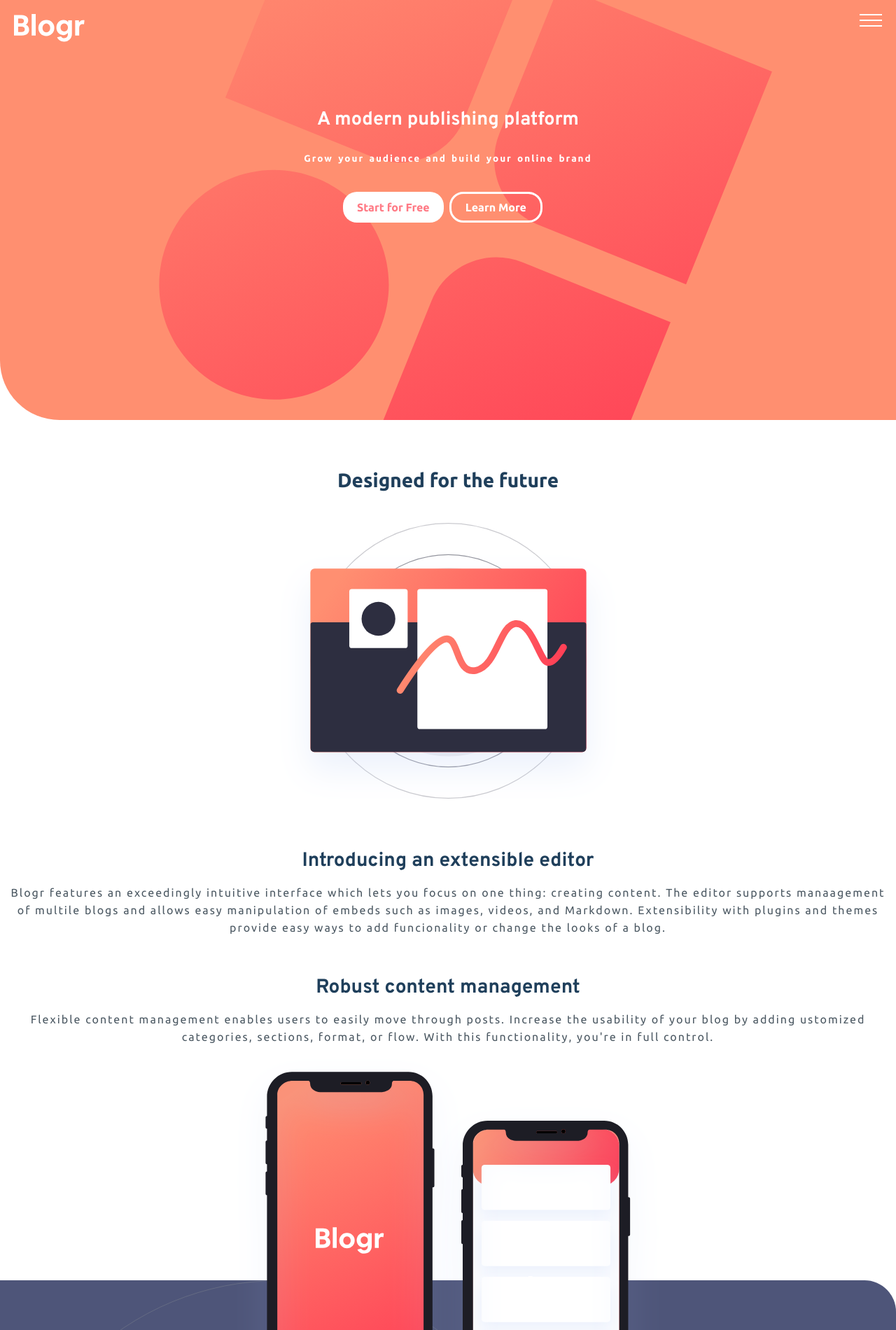
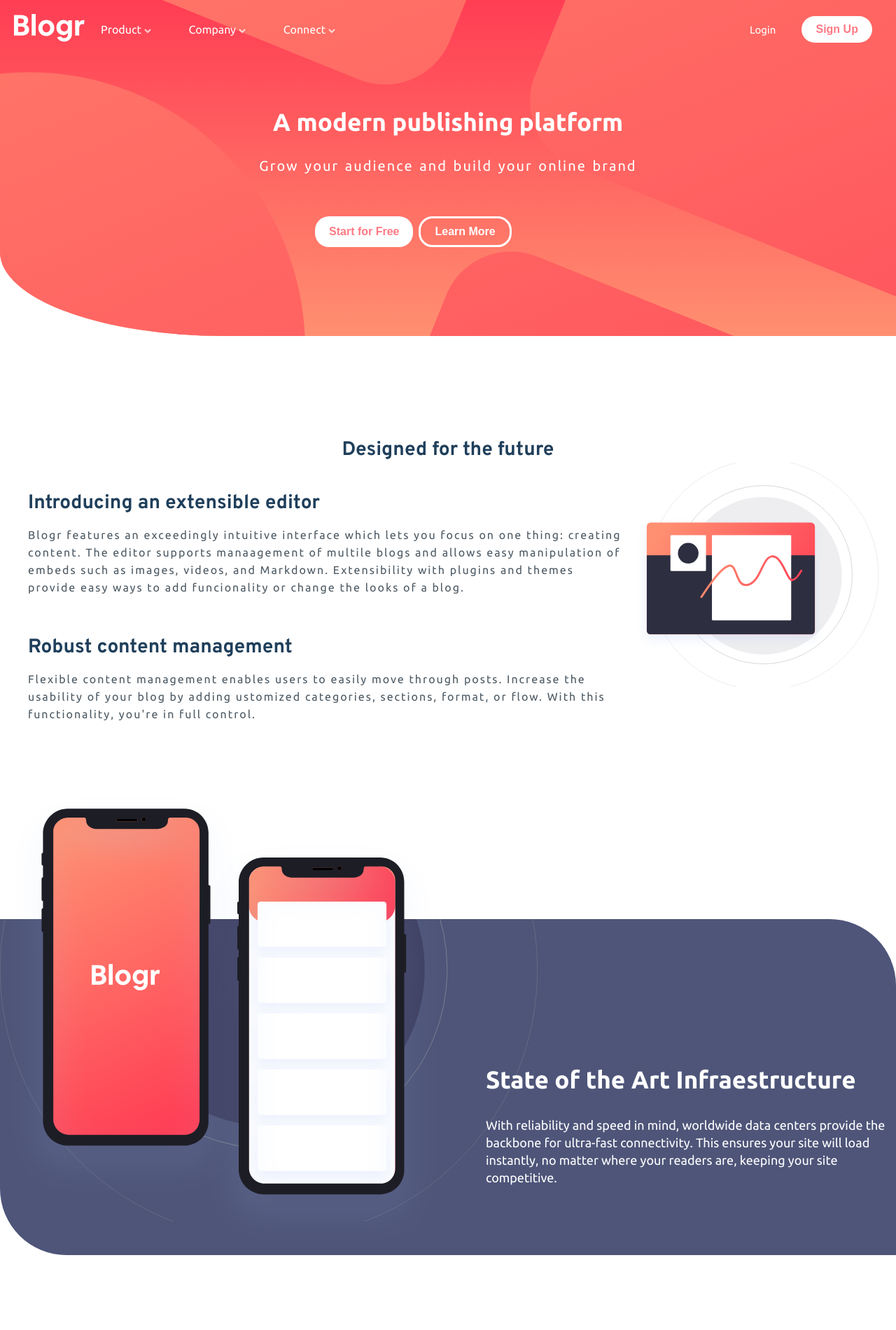
Before and after one commit to ANAIZR/blog-landing-page, a plain HTML site: page index.html in a window 1280 px wide. Shown: the top 1900 px of the page at 70% size. Drawn offline with Linux system fonts and the light colour scheme.

Commit message:
blogr-end

```diff
--- a/css/index.css
+++ b/css/index.css
@@ -6,7 +6,6 @@
 
 .font-ubuntu {
     font-family: "Ubuntu";
-
 }
 
 .font-overpass {
@@ -16,14 +15,10 @@
 .bg-no-repeat {
     background-repeat: no-repeat !important;
 }
-
-.bg-position {
+.bg-position{
     background-position: center !important;
 }
 
-.bg-size {
-    background-size: auto;
-}
 
 .flex {
     display: flex;
@@ -33,17 +28,30 @@
     text-align: center;
 }
 
-.introduction {
-    background-color: hsl(13, 100%, 72%);
-    background-image: url("../assets/images/bg-pattern-intro-mobile.svg");
-    border-bottom-left-radius: 85px;
+.container-introduction {
+    background-color: hsl(355, 100%, 74%);
+    background: linear-gradient(hsl(353, 100%, 62%), hsl(13, 100%, 72%));
     text-align: center;
-    height: 75vh;
+    height: 85vh;
+    border-bottom-left-radius: 25%;
+    position: relative;
+    overflow: hidden;
 }
 
-nav {
+.introduction {
+    background-image: url("../assets/images/bg-pattern-intro-mobile.svg");
+    height: 100%;
+    position: absolute;
+    background-position: center !important;
+}
+
+.nav-mobile {
     justify-content: space-between;
     padding: 20px;
+}
+
+.nav-desktop {
+    display: none;
 }
 
 .section-blogr {
@@ -53,32 +61,30 @@ nav {
 
 .title {
     font-size: 18px;
-    color: white;
+    color: hsl(0, 0%, 100%);
     font-weight: bolder;
     margin-top: 25px;
 }
 
 .subtitle {
-    font-size: 9px;
+    font-size: 15px;
     word-spacing: 2px;
     letter-spacing: 2px;
-    color: white;
-    font-weight: lighter;
+    color: hsl(0, 0%, 100%);
     padding: 5px;
     margin-top: 25px;
 }
 
 .botones {
-
     padding: 10px;
-    width: 40vh;
+    width: 50vh;
     gap: 8px;
     font-size: 6px;
     margin-inline: auto;
-    margin-top: 25px;
+    margin-top: 45px;
 }
 
-.boton-start {
+.boton-bg-white {
     border: none;
     border-radius: 20px;
     padding: 10px 20px;
@@ -115,7 +121,7 @@ nav {
     background-size: contain;
 }
 
-section>h2 {
+.title-h2 {
     font-family: "Overpass";
     font-size: 28px;
     text-align: center;
@@ -123,7 +129,7 @@ section>h2 {
 
 }
 
-section h2~p {
+.text-description {
     font-size: 16px;
     text-align: center;
     font-family: "ubuntu";
@@ -136,37 +142,79 @@ section h2~p {
     margin-top: 25px;
     margin-bottom: 15px;
 }
-
+.section-celulares{
+    position: relative;
+    margin-top: 30vh;
+}
 .bg-celulares {
     background: url("../assets/images/illustration-phones.svg");
     height: 80vh;
     background-size: contain;
+    z-index: 1;
+    position: absolute;
+    width: 100%;
+    top: -180px;
+
 }
-.container-bg-redondo{
-    height: 100vh;
-    border-top-right-radius: 45px;
-    border-bottom-left-radius: 15%;
+
+.container-bg-redondo {
+    height: 80vh;
     position: relative;
-    top: 50%;
-    background: url(../assets/images/bg-pattern-circles.svg);
-    background-size: contain;
     background-color: hsl(230, 22%, 39%);
-    z-index: -100;
-    padding: 10px;
+    border-top-right-radius: 95px;
+    border-bottom-left-radius: 95px;
+    overflow: hidden;
+
 }
-.h2-state,
-.p-state{
+
+.img-bg-redondo {
+    background: url("../assets/images/bg-pattern-circles.svg");
+    background-size: cover;
+    height: 90vh;
+    top: -60%;
+    left: 0;
+    right: 0;
+    bottom: 0;
+    position: absolute;
+    background-position: center;
+}
+
+.description-state {
+    position: absolute;
+    top: 40%;
+    text-align: center;
+}
+
+.state-format {
     color: hsl(0, 0%, 100%);
     font-family: "Ubuntu";
+    line-height: 25px;
+    text-align: center;
+    font-family: "ubuntu";
 }
-.bg-computer{
-    margin-top: 20vh;
+
+.h2-state {
+    font-size: 35px;
 }
+
+.p-state {
+    font-size: 16px;
+    margin-top: 25px;
+}
+
+.computer {
+    margin-top: 15vh;
+
+
+}
+
 .bg-computer {
     background: url("../assets/images/illustration-laptop-mobile.svg");
     height: 50vh;
     background-size: cover;
+    width: 100%;
 }
+
 .description {
     padding: 15px;
     color: hsl(0, 0%, 100%);
--- /dev/null
+++ b/css/xl.css
@@ -0,0 +1,172 @@
+@media (min-width:1240px) {
+    .container-introduction {
+        height: 60vh;
+    }
+
+    .introduction {
+        background: url("../assets/images/bg-pattern-intro-desktop.svg");
+        background-size: auto;
+        width: 100%;
+    }
+
+    .nav-mobile {
+        display: none;
+    }
+
+    .nav-desktop {
+        justify-content: space-between;
+        padding: 20px;
+        display: flex;
+        align-items: center;
+    }
+
+    .contein-items-nav {
+        display: flex;
+        width: 90%;
+        justify-content: space-between;
+        align-items: center;
+        color: hsl(0, 0%, 100%);
+    }
+
+    .contein-list-item {
+        width: 30%;
+        font-family: "ubuntu";
+    }
+
+    .list-items-nav {
+        list-style: none;
+        display: flex;
+        justify-content: space-between;
+    }
+
+    .contein-botones {
+        width: 20%;
+        padding: 2px;
+        align-items: center;
+        justify-content: space-evenly;
+        gap: 5px;
+    }
+
+    .button-login {
+        border: none;
+        padding: 10px 20px;
+        background-color: transparent;
+        color: hsl(0, 0%, 100%);
+        font-size: 15px;
+    }
+
+    .title {
+        font-size: 35px;
+    }
+
+    .subtitle {
+        font-size: 20px;
+    }
+
+    .section-designed {
+        margin-top: 15vh;
+    }
+
+    .container-img-text {
+        display: flex;
+        flex-direction: row-reverse;
+        margin: auto;
+        width: 100%;
+    }
+
+    .text-left {
+        text-align: left;
+    }
+
+    .bg-img-editor-mobile {
+        display: none;
+    }
+
+
+    .bg-img-editor-desktop {
+        background: url("../assets/images/illustration-editor-desktop.svg");
+        background-size: cover;
+        height: 40vh;
+        width: 100%;
+    }
+
+    .section-celulares {
+        position: relative;
+        height: 40vh;
+        display: flex;
+        border-top-right-radius: 95px;
+        border-bottom-left-radius: 95px;
+    }
+
+    .bg-celulares {
+        width: 50%;
+        position: absolute;
+
+    }
+
+    .container-bg-redondo {
+        height: 60vh;
+        width: 100%;
+        position: absolute;
+
+
+    }
+
+    .img-bg-redondo {
+        background-size: cover;
+        width: 60%;
+    }
+
+    .description-state {
+        width: 45%;
+        right: 10px;
+        display: flex;
+        flex-direction: column;
+
+    }
+
+    .h2-state {
+        text-align: left;
+    }
+
+    .p-state {
+        text-align: left;
+        font-size: 18px;
+    }
+
+    .computer {
+        margin-top: 40vh;
+        display: flex;
+        height: 70vh;
+        align-items: center;
+        justify-content: center;
+    }
+
+    .bg-computer {
+        background: url("../assets/images/illustration-laptop-desktop.svg");
+        background-size: cover;
+        position: relative;
+        width: 40%;
+        height: 70vh;
+        left: -180px;
+    }
+
+    .container-description {
+        display: flex;
+        position: relative;
+        width: 50%;
+        right: 0;
+        flex-direction: column;
+
+    }
+
+    .left-align {
+        text-align: left;
+    }
+    .footer{
+        display: flex;
+        border-top-right-radius: 55px;
+        justify-content: space-evenly;
+        align-items: start;
+    }
+}
--- a/index.html
+++ b/index.html
@@ -6,6 +6,7 @@
     <meta name="viewport" content="width=device-width, initial-scale=1.0">
     <title>Blogr landing page</title>
     <link rel="stylesheet" href="./css/index.css">
+    <link rel="stylesheet" href="./css/xl.css">
     <link rel="preconnect" href="https://fonts.googleapis.com">
     <link rel="preconnect" href="https://fonts.gstatic.com" crossorigin>
     <link href="https://fonts.googleapis.com/css2?family=Overpass:ital,wght@0,100..900;1,100..900&display=swap"
@@ -18,8 +19,10 @@
 </head>
 
 <body>
-    <div class="introduction  bg-no-repeat bg-position bg-size ">
-        <nav class="flex">
+    <div class="container-introduction">
+
+        <div class="introduction  bg-no-repeat   ">
+            <nav class="nav-mobile flex">
                 <div>
                     <img src="./assets/images/logo.svg">
                 </div>
@@ -29,78 +32,131 @@
                     </div>
                 </div>
             </nav>
-        <section class="section-blogr ">
-            <div class="title font-overpass">
-                <h1>
+            <nav class="nav-desktop flex">
+                <div>
+                    <img src="./assets/images/logo.svg">
+                </div>
+                <div class="contein-items-nav">
+                    <div class="contein-list-item">
+                        <ul class="list-items-nav">
+                            <li>Product <span><img src="./assets/images/icon-arrow-light.svg"></span></li>
+                            <li>Company <span><img src="./assets/images/icon-arrow-light.svg"></span></li>
+                            <li>Connect <span><img src="./assets/images/icon-arrow-light.svg"></span></li>
+                        </ul>
+                    </div>
+                    <div class="contein-botones flex">
+                        <button class="button-login font-ubuntu">Login</button>
+                        <button class="boton-bg-white">Sign Up</button>
+                    </div>
+                </div>
+            </nav>
+            <section class="section-blogr font-ubuntu">
+                <div>
+                    <h1 class="title ">
                         A modern publishing platform
                     </h1>
                 </div>
-            <div class="subtitle font-ubuntu">
-                <h2>Grow your audience and build your online brand</h2>
+                <div>
+                    <p class="subtitle ">Grow your audience and build your online brand</p>
                 </div>
                 <div class="botones flex ">
-                <button class="boton-start font-ubuntu">Start for Free</button>
-                <button class="boton-learn font-ubuntu">Learn More</button>
+                    <button class="boton-bg-white ">Start for Free</button>
+                    <button class="boton-learn ">Learn More</button>
                 </div>
             </section>
         </div>
 
+
+    </div>
+
     <section class="section-designed flex">
-        <h2 class="font-ubuntu">Designed for the future</h2>
+        <h2 class="font-ubuntu title-h2">Designed for the future</h2>
+        <div class="container-img-text">
             <div class="bg-img-editor-mobile bg-no-repeat bg-position ">
 
             </div>
-    </section>
-
-    <section class="description ">
-        <h2 class="margin-h2">Introducing an extensible editor</h2>
-        <p>
-            Blogr features an exceedingly intuitive interface which lets you focus on one thing: creating content.
-            The editor supports manaagement of multile blogs and allows easy manipulation of embeds such as images,
-            videos, and Markdown.
-            Extensibility with plugins and themes provide easy ways to add funcionality or change the looks of a blog.
-        </p>
-    </section>
-    <section class="description">
-        <h2 class="margin-h2">Robust content management</h2>
-        <p>Flexible content management enables users to easily move through posts. Increase the usability of your blog
-            by adding ustomized categories, sections, format, or flow. With this functionality, you're in full control.
-        </p>
-    </section>
-    <section>
-        <div class="bg-celulares  bg-no-repeat bg-position">
-            <div class="container-bg-redondo bg-no-repeat">
+            <div class="bg-img-editor-desktop bg-no-repeat bg-position ">
 
             </div>
 
+            <div class="container-text">
+                <div class="description ">
+                    <h2 class="margin-h2 title-h2 text-left">Introducing an extensible editor</h2>
+                    <p class="text-description text-left">
+                        Blogr features an exceedingly intuitive interface which lets you focus on one thing: creating
+                        content.
+                        The editor supports manaagement of multile blogs and allows easy manipulation of embeds such as
+                        images,
+                        videos, and Markdown.
+                        Extensibility with plugins and themes provide easy ways to add funcionality or change the looks
+                        of a blog.
+                    </p>
+                </div>
+                <div class="description">
+                    <h2 class="margin-h2 title-h2 text-left">Robust content management</h2>
+                    <p class="text-description text-left">Flexible content management enables users to easily move
+                        through posts.
+                        Increase the
+                        usability of your blog
+                        by adding ustomized categories, sections, format, or flow. With this functionality, you're in
+                        full control.
+                    </p>
+                </div>
+            </div>
         </div>
 
     </section>
-    <section class="description-state">
-        <h2 class="margin-h2 h2-state">State of the Art Infraestructure</h2>
-        <p class="p-state">With reliability and speed in mind, worldwide data centers provide the backbone for ultra-fast connectivity.
-            This ensures your site will load instantly, no matter where your readers are, keeping your site competitive.
+
+
+    <section class="section-celulares" >
+
+        <div class="bg-celulares  bg-no-repeat bg-position">
+
+        </div>
+        <div class="container-bg-redondo ">
+            <div class="img-bg-redondo bg-no-repeat">
+            </div>
+            <div class="description-state">
+                <h2 class="margin-h2 h2-state state-format">State of the Art Infraestructure</h2>
+                <p class="p-state state-format">With reliability and speed in mind, worldwide data centers provide
+                    the
+                    backbone for
+                    ultra-fast connectivity.
+                    This ensures your site will load instantly, no matter where your readers are, keeping your site
+                    competitive.
                 </p>
+            </div>
+        </div>
+
     </section>
+
     <section class="computer">
         <div class="bg-computer bg-no-repeat bg-position">
 
         </div>
-    </section>
-    <section class="description">
-        <h2 class="margin-h2">Free, open, simple</h2>
-        <p>Blogr is a free and open source application backed by a large community of helpful developers. It supports
+        <div class="container-description">
+            <div class="description">
+                <h2 class="margin-h2 title-h2 left-align">Free, open, simple</h2>
+                <p class="text-description left-align">Blogr is a free and open source application backed by a large community of helpful
+                    developers. It supports
                     features such as code syntax highlighting, RSS feeds, social media integration, third-party commenting
                     tools, and works seamlessly with Google Analytics. The architecture is clean and is relatively easy to
                     learn.</p>
+            </div>
+            <div class="description ">
+                <h2 class="margin-h2 title-h2 left-align">Powerful tooling</h2>
+                <p class="text-description left-align">Batteries included. We built a simple and straightforward CLI tool that makes
+                    customization and deployment a
+                    breeze, but capable of producing even the most complicated sites.</p>
+            </div>
+        </div>
+
     </section>
-    <section class="description">
-        <h2 class="margin-h2">Powerful tooling</h2>
-        <p>Batteries included. We built a simple and straightforward CLI tool that makes customization and deployment a
-            breeze, but capable of producing even the most complicated sites.</p>
-    </section>
+
     <footer class="footer">
+        <div>
             <h2 class="title-footer font-overpass">Blogr</h2>
+        </div>
         <div>
             <h4>Product</h4>
             <p>Overview</p>
```
Lines whose indentation alone changed are shown as unchanged.
